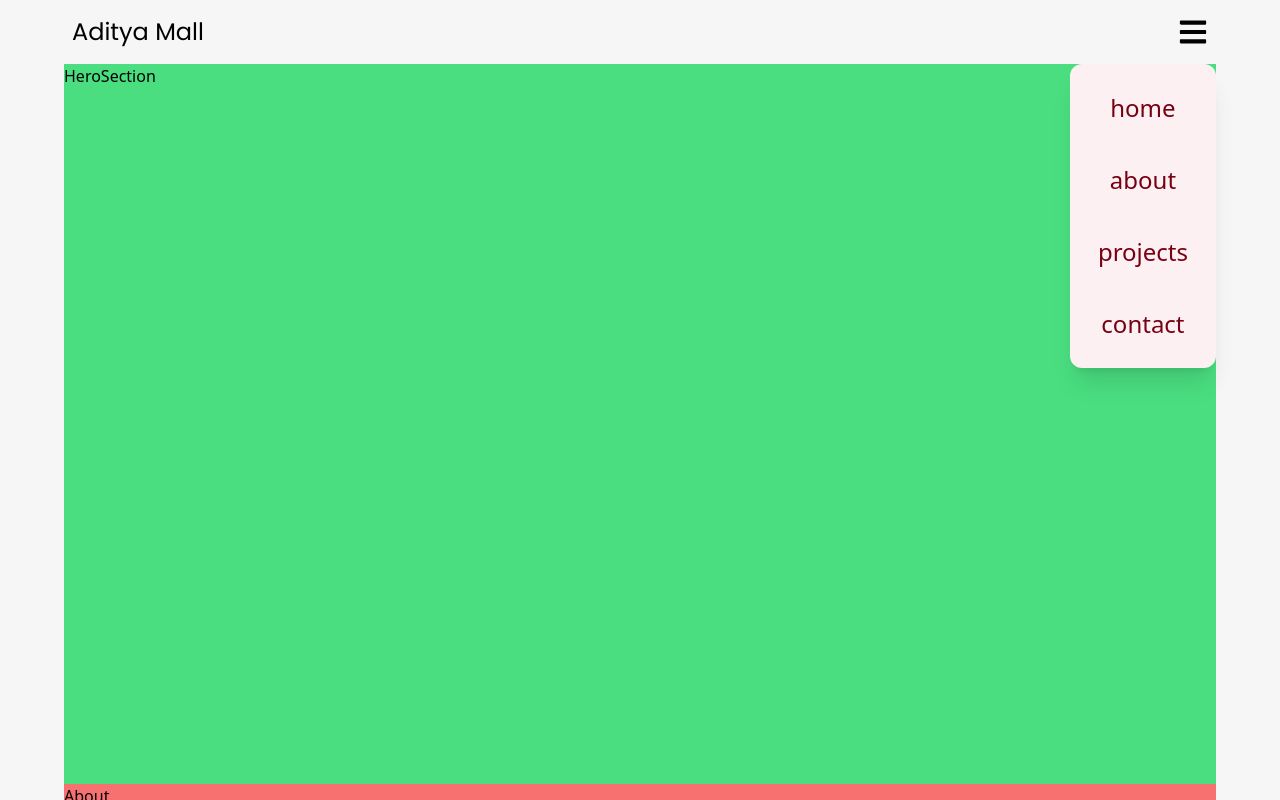
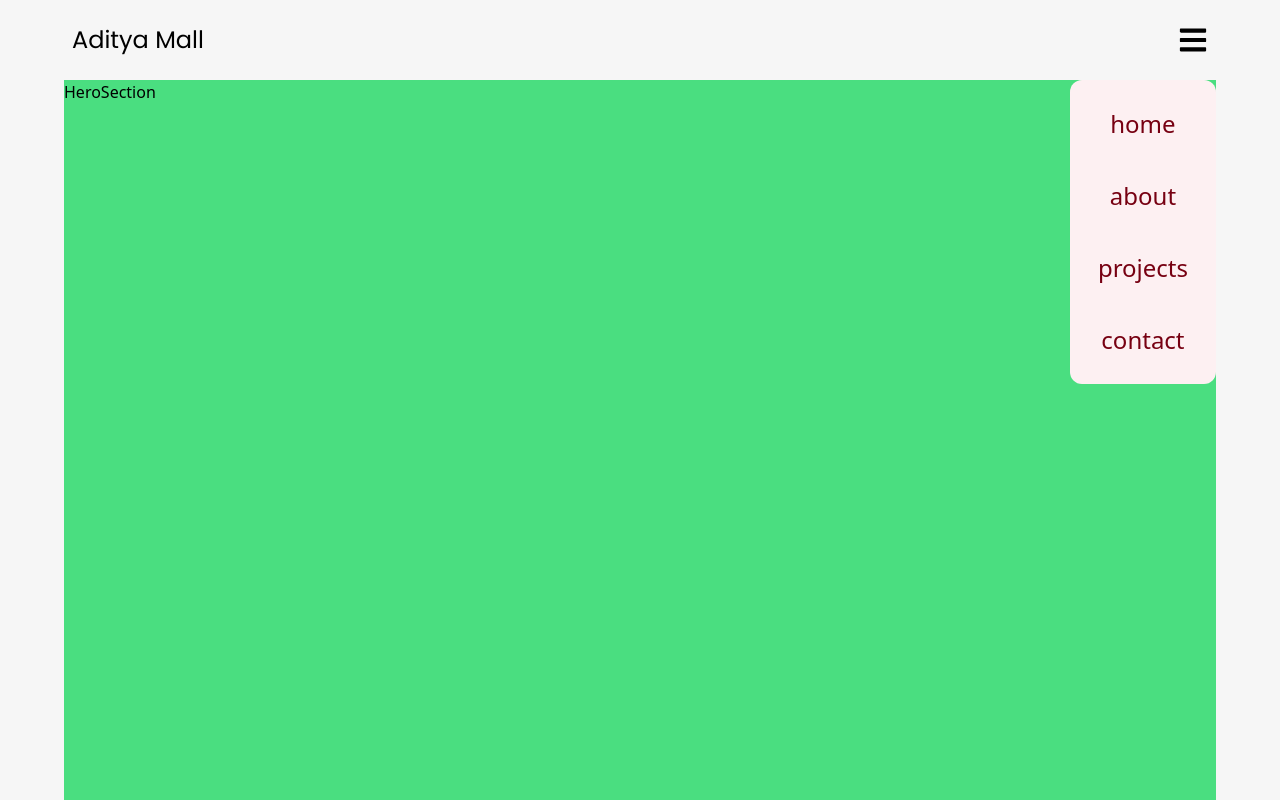
Before and after one commit to iamadityamall/personal-portfolio, a React (Create React App) app: page / in a window 1280 px wide. Both pictures are taken after a click on the element 1193 px from the left and 32 px from the top of the page. Shown: the top 800 px of the page. Built offline with nearby package versions, Linux system fonts and the light colour scheme.

Commit message:
added more padding to navbar

```diff
--- a/src/components/Navbar.jsx
+++ b/src/components/Navbar.jsx
@@ -8,7 +8,7 @@ const Navbar = () => {
   const { sidebar, setSidebar } = useGlobalContext();
 
   return (
-    <nav className="h-auto bg-primary sticky top-0 overflow-hidden py-2">
+    <nav className="h-auto bg-primary sticky top-0 overflow-hidden py-4">
       <div className="flex justify-between items-center">
         {/* nav log is same for both mobile and desktop */}
         <div className="font-Poppins text-2xl p-2">Aditya Mall</div>
--- a/src/components/Sidebar.jsx
+++ b/src/components/Sidebar.jsx
@@ -14,7 +14,7 @@ const Sidebar = () => {
       <div
         className={
           sidebar
-            ? "rounded-xl bg-secondary fixed right-0 mr-[5vw] shadow-xl"
+            ? "rounded-xl bg-secondary fixed right-0 mr-[5vw]"
             : "hidden"
         }
       >
```
